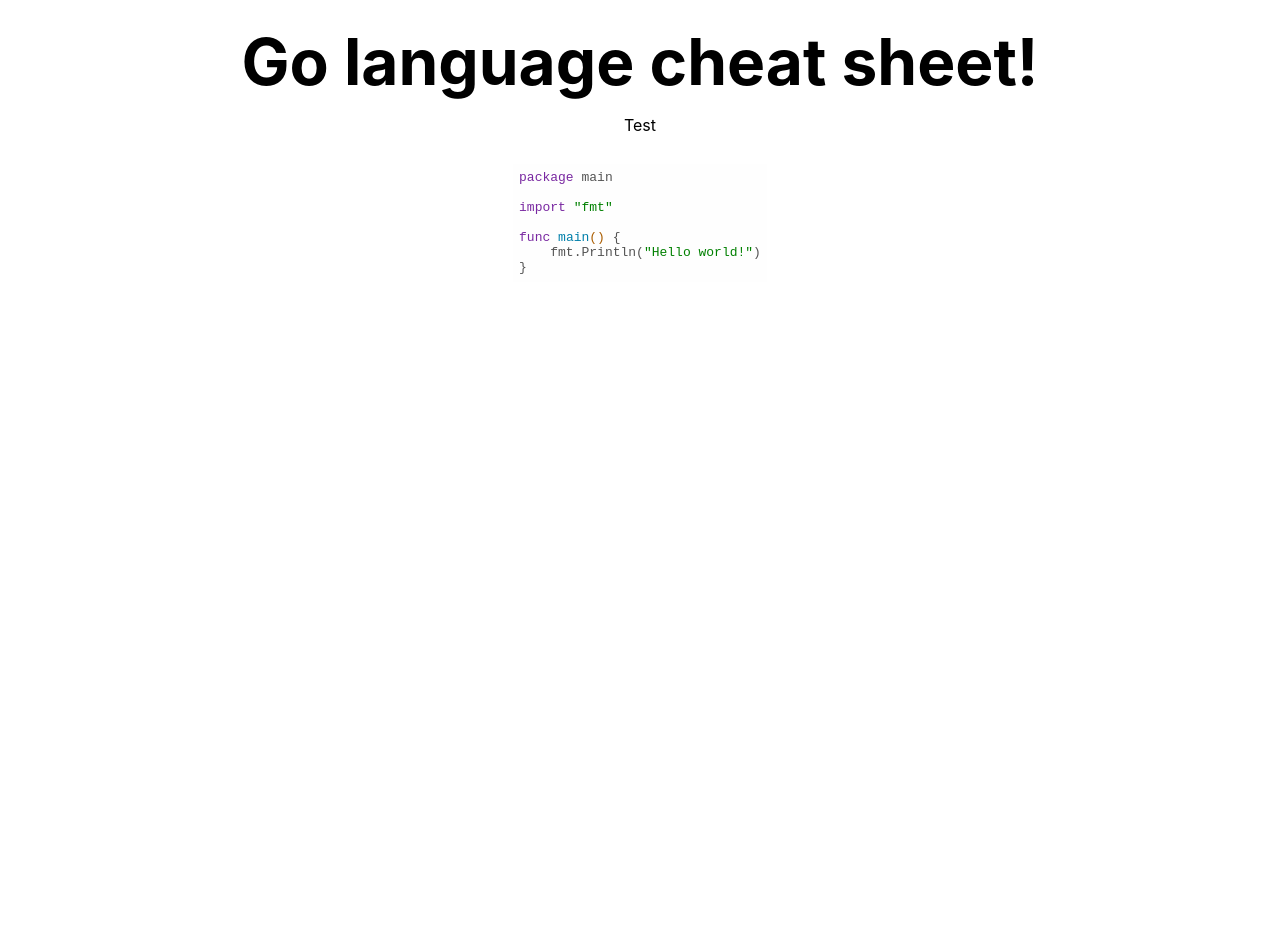
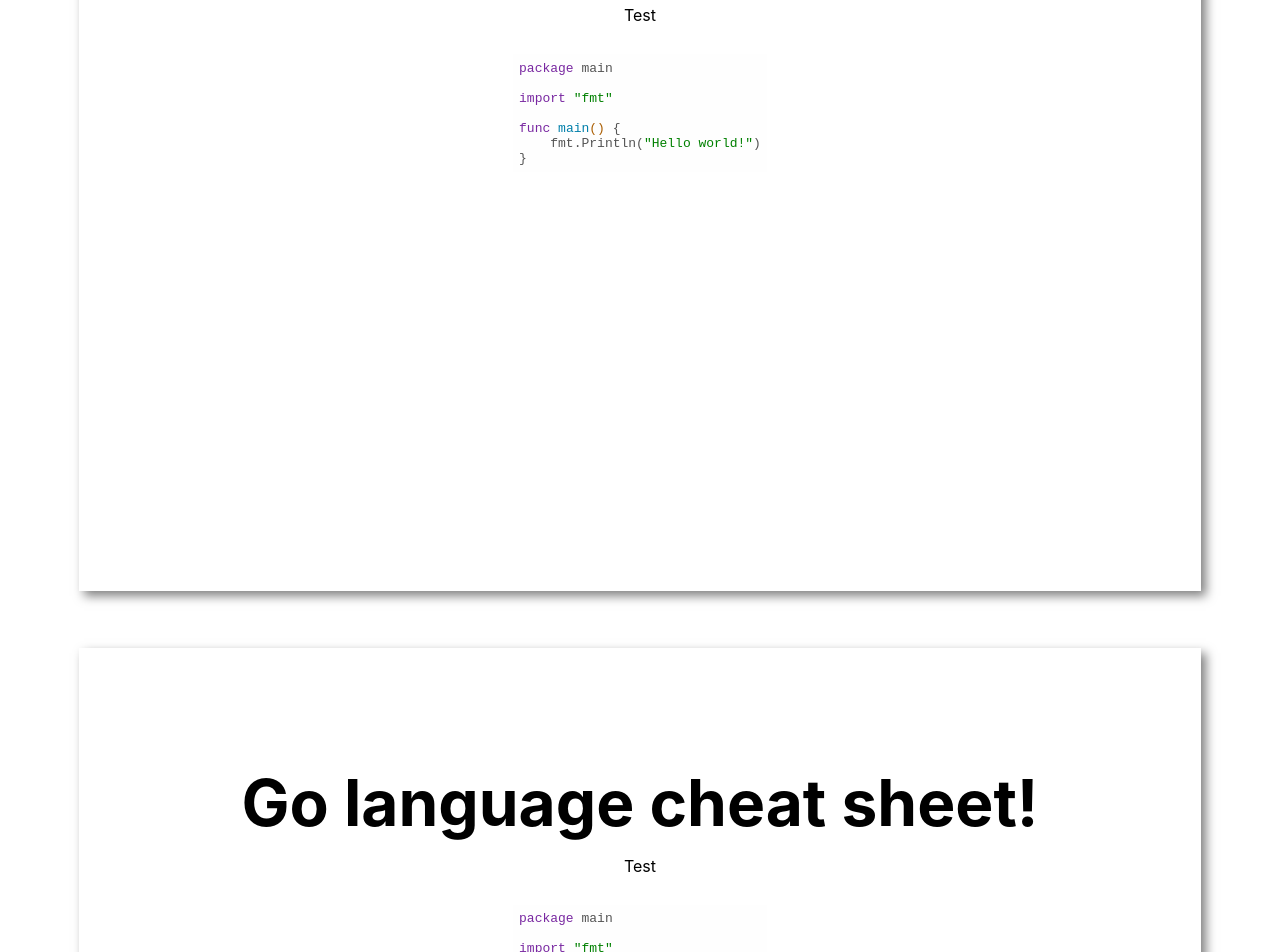
Before and after one commit to nlepage/go-cheat-sheets, a Next.js app: page /language in a window 1280 px wide. Shown: the part 240-1192 px from the top of the page. Before the commit the page ends 800 px from the top, so only its background shows below. Built offline with nearby package versions, Linux system fonts and the light colour scheme.

Commit message:
:alembic: Page component and print config

```diff
--- /dev/null
+++ b/components/index.js
@@ -0,0 +1,2 @@
+export * from './code'
+export * from './page'
--- /dev/null
+++ b/components/page.js
@@ -0,0 +1,7 @@
+export function Page({ children }) {
+  return (
+    <div className="page">
+      {children}
+    </div>
+  )
+}
--- a/pages/language.js
+++ b/pages/language.js
@@ -1,18 +1,20 @@
 import Head from 'next/head'
 
-import { go, useCode } from '../components/code'
+import { Page, go, useCode } from '../components'
+
 import styles from '../styles/language.module.css'
 
 export default function Language() {
   useCode()
 
   return (
-    <div className={styles.container}>
+    <>
       <Head>
         <title>Go language cheat sheet</title>
         <link rel="icon" href="/favicon.ico" />
       </Head>
 
+      <Page>
         <main className={styles.main}>
           <h1 className={styles.title}>
             Go language cheat sheet!
@@ -30,6 +32,27 @@ export default function Language() {
             }
           `}
         </main>
-    </div>
+      </Page>
+
+      <Page>
+        <main className={styles.main}>
+          <h1 className={styles.title}>
+            Go language cheat sheet!
+          </h1>
+          <p>
+            Test
+          </p>
+          {go`
+            package main
+
+            import "fmt"
+
+            func main() {
+                fmt.Println("Hello world!")
+            }
+          `}
+        </main>
+      </Page>
+    </>
   )
 }
--- a/styles/globals.css
+++ b/styles/globals.css
@@ -1,9 +1,9 @@
 html,
 body {
-  padding: 0;
-  margin: 0;
   font-family: -apple-system, BlinkMacSystemFont, Segoe UI, Roboto, Oxygen,
     Ubuntu, Cantarell, Fira Sans, Droid Sans, Helvetica Neue, sans-serif;
+  margin: 0;
+  padding: 0;
 }
 
 a {
@@ -14,3 +14,30 @@ a {
 * {
   box-sizing: border-box;
 }
+
+@media not print {
+  .page {
+    background-color: white;
+    box-shadow: 5px 5px 10px 0px rgb(0 0 0 / 50%);
+    height: 21cm;
+    margin: 0 auto 1.5cm;
+    padding: 1cm;
+    width: 29.7cm;
+  }
+
+  .page:first-of-type {
+    margin-top: 1cm;
+  }
+}
+
+@media print {
+  .page {
+    page-break-after: always;
+    page-break-inside: avoid;
+  }
+
+  @page {
+    margin: 1cm;
+    size: A4 landscape;
+  }
+}
--- a/styles/language.module.css
+++ b/styles/language.module.css
@@ -1,12 +1,3 @@
-.container {
-  align-items: center;
-  display: flex;
-  flex-direction: column;
-  justify-content: center;
-  min-height: 100vh;
-  padding: 0 0.5rem;
-}
-
 .main {
   align-items: center;
   display: flex;
```
Also changed, not shown: public/z-gopher-g.png (added), 6 other files (tests, documents, lock files or other folders). Lines whose indentation alone changed are shown as unchanged.
